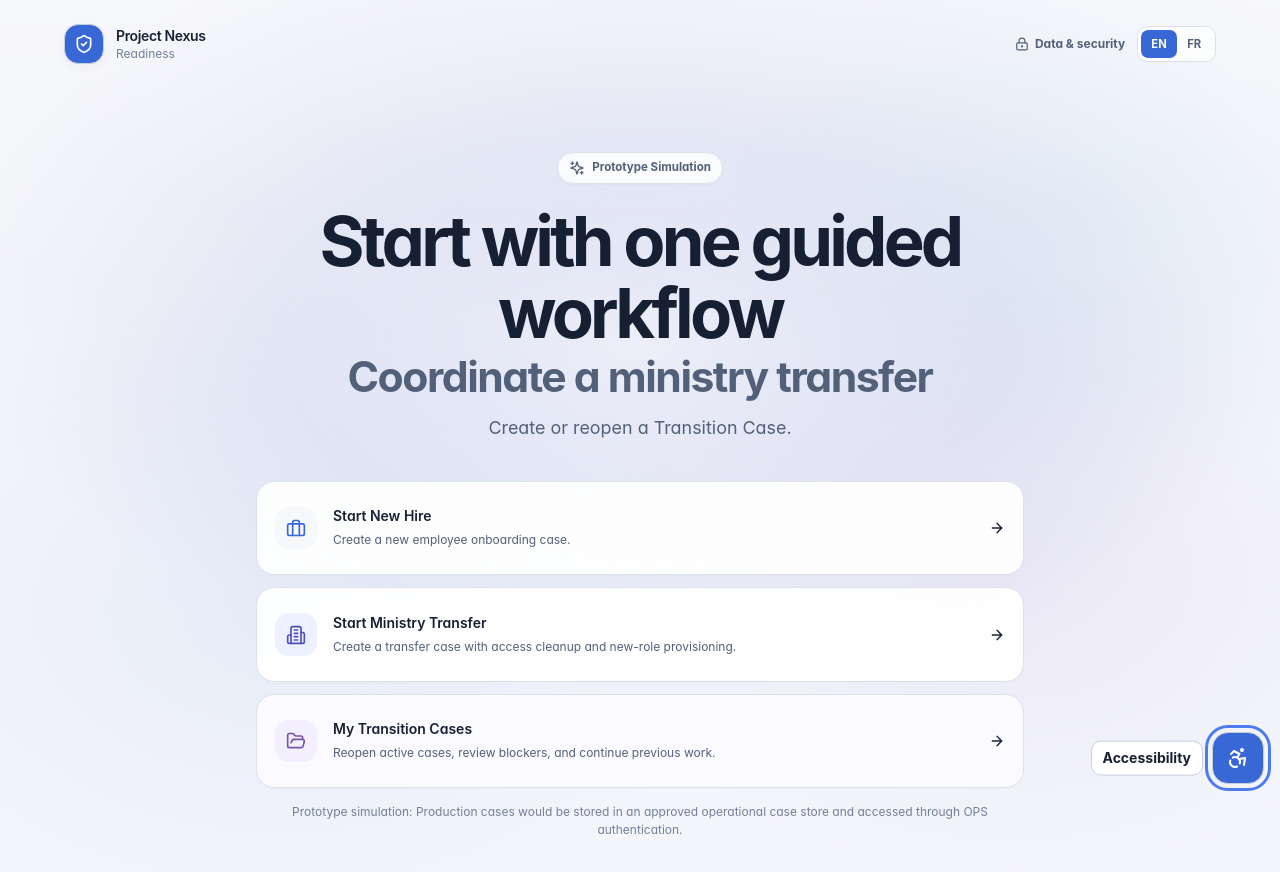
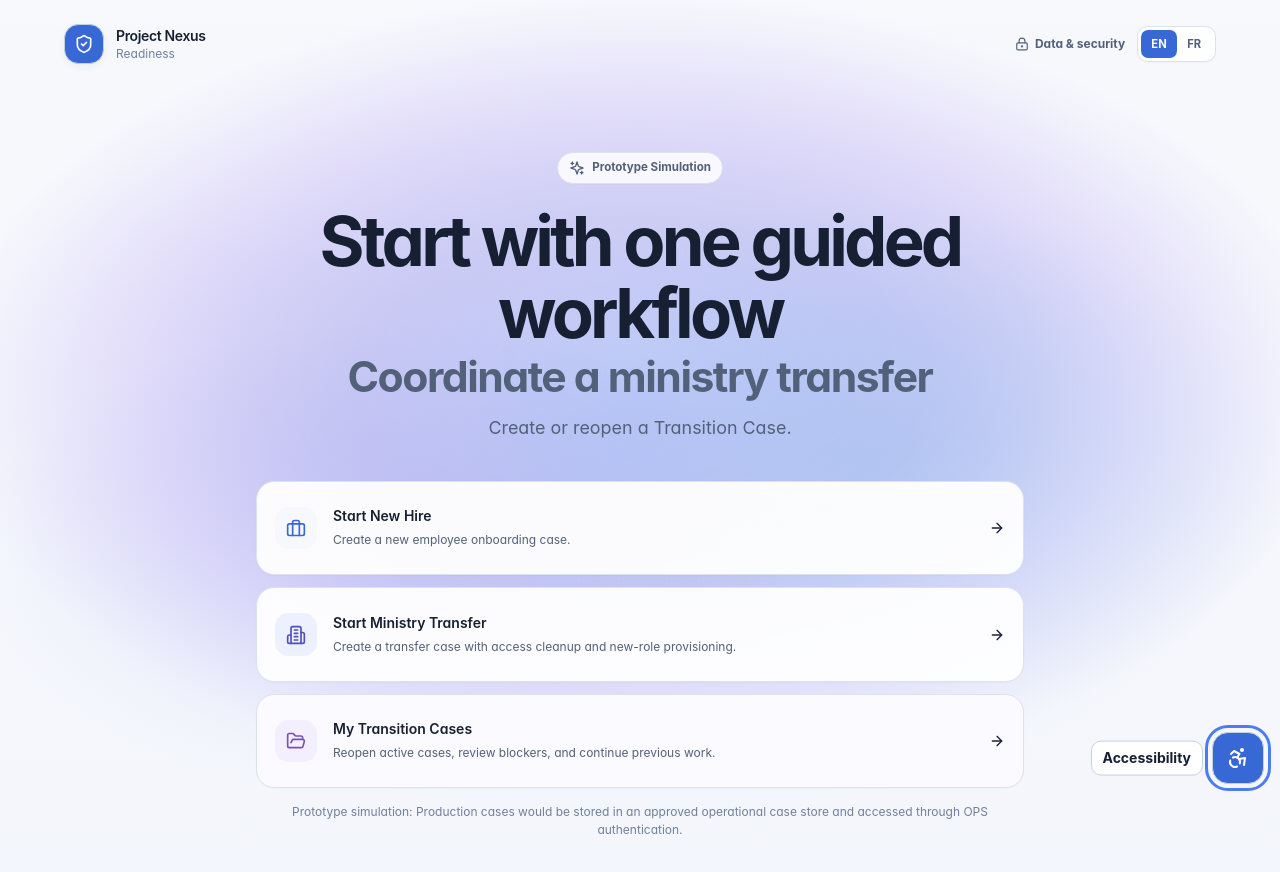
Before and after one commit to JashSojitra/threeflow-project1-nexus-v1, a React (Vite) app: page / in a window 1280 px wide. Shown: the top 872 px of the page. Built offline with nearby package versions, Linux system fonts and the light colour scheme.

Commit message:
bugfix-welcome screen gradient

```diff
--- a/src/index.css
+++ b/src/index.css
@@ -221,9 +221,9 @@ html[data-contrast] .bg-slate-950\/35, html[data-contrast] .bg-slate-950\/40 { b
   .accessibility-option:hover { border-color: var(--border-strong); background: var(--surface-hover); }
   .accessibility-option input { width: 1rem; height: 1rem; margin-top: .15rem; accent-color: var(--accent); }
   .accessibility-text-action { display: inline-flex; align-items: center; gap: .45rem; color: var(--accent); font-size: .875rem; font-weight: 700; text-decoration: underline; text-underline-offset: .16em; }
-  .nexus-welcome { position: relative; display: flex; min-height: 100svh; flex-direction: column; overflow: hidden; color: var(--text); background: radial-gradient(ellipse 66rem 35rem at 50% 31%, rgba(64, 90, 194, .17), transparent 67%), radial-gradient(ellipse 42rem 29rem at 22% 66%, rgba(111, 148, 232, .115), transparent 70%), radial-gradient(ellipse 39rem 28rem at 79% 62%, rgba(143, 116, 213, .105), transparent 70%), var(--app); }
-  .nexus-welcome::before { position: absolute; inset: 0; pointer-events: none; content: ''; background: radial-gradient(ellipse 32rem 18rem at 50% 37%, rgba(255, 255, 255, .64), transparent 72%), radial-gradient(ellipse 30rem 22rem at 84% 23%, rgba(98, 196, 223, .08), transparent 74%); }
-  .nexus-welcome::after { position: absolute; inset: 0; pointer-events: none; content: ''; background: radial-gradient(ellipse 52rem 31rem at 50% 42%, rgba(103, 104, 218, .045), transparent 74%), linear-gradient(180deg, rgba(255,255,255,.18), transparent 35%, rgba(240,244,255,.14)); }
+  .nexus-welcome { position: relative; display: flex; min-height: 100svh; flex-direction: column; overflow: hidden; color: var(--text); background: radial-gradient(ellipse 70% 55% at 50% 42%, rgba(59, 91, 246, .34) 0%, rgba(79, 70, 229, .25) 32%, rgba(139, 92, 246, .16) 55%, transparent 78%), radial-gradient(ellipse 45% 40% at 68% 50%, rgba(34, 211, 238, .16) 0%, transparent 72%), radial-gradient(ellipse 45% 35% at 30% 60%, rgba(129, 140, 248, .18) 0%, transparent 72%), #f6f8fc; }
+  .nexus-welcome::before { position: absolute; inset: 0; pointer-events: none; content: ''; background: radial-gradient(ellipse 35rem 21rem at 50% 38%, rgba(255, 255, 255, .25), transparent 72%), radial-gradient(ellipse 56rem 34rem at 50% 45%, rgba(60, 79, 190, .10), transparent 75%); }
+  .nexus-welcome::after { position: absolute; inset: 0; pointer-events: none; content: ''; background: linear-gradient(180deg, rgba(255,255,255,.08), transparent 32%, rgba(229,235,255,.16)); }
   .nexus-welcome__header { position: relative; z-index: 1; display: flex; min-height: 5.5rem; align-items: center; justify-content: space-between; gap: 1rem; padding: 1.25rem clamp(1.25rem, 5vw, 4.5rem); }
   .nexus-welcome__mark { display: grid; width: 2.5rem; height: 2.5rem; place-items: center; border: 1px solid var(--border-strong); border-radius: .9rem; color: white; background: var(--accent); box-shadow: var(--shadow-sm); }
   .nexus-welcome__security { display: inline-flex; align-items: center; gap: .4rem; color: var(--text-secondary); font-size: .75rem; font-weight: 650; }
@@ -264,7 +264,7 @@ html[data-focus='true'] :focus-visible { outline:3px solid var(--focus) !importa
 html[data-contrast='high'] .premium-card,html[data-contrast='high'] .scenario-option,html[data-contrast='high'] .accessibility-trigger,html[data-contrast='high'] .accessibility-panel,html[data-contrast='high'] .nexus-welcome__choice { box-shadow:none; border-color:var(--border-strong); }
 html[data-contrast='high'] .nexus-welcome, html[data-contrast='high'] .nexus-welcome::before, html[data-contrast='high'] .nexus-welcome::after { background:var(--app); } html[data-contrast='high'] .nexus-welcome__choice { background:var(--surface); }
 html[data-contrast='high'] [role='dialog'][aria-labelledby='unsaved'] button:last-child { border-color:#000; color:#fff; background:#003fc7; box-shadow:none; }
-html[data-contrast='dark'] .nexus-welcome { background:radial-gradient(ellipse 64rem 36rem at 50% 28%, rgba(47, 78, 144, .24), transparent 68%), radial-gradient(ellipse 40rem 26rem at 18% 72%, rgba(39, 70, 133, .13), transparent 72%), radial-gradient(ellipse 38rem 28rem at 81% 61%, rgba(62, 48, 117, .13), transparent 72%), var(--app); } html[data-contrast='dark'] .nexus-welcome::before { background:radial-gradient(ellipse 32rem 20rem at 50% 38%, rgba(92, 124, 184, .08), transparent 72%), radial-gradient(ellipse 28rem 20rem at 82% 22%, rgba(53, 111, 151, .07), transparent 74%); } html[data-contrast='dark'] .nexus-welcome::after { background:linear-gradient(180deg, rgba(255,255,255,.018), transparent 35%, rgba(4,8,18,.12)); } html[data-contrast='dark'] .nexus-welcome__choice--transfer .nexus-welcome__choice-icon, html[data-contrast='dark'] .nexus-welcome__choice--cases .nexus-welcome__choice-icon { color:var(--accent); background:var(--surface-subtle); }
+html[data-contrast='dark'] .nexus-welcome { background:radial-gradient(ellipse 72% 58% at 50% 44%, rgba(49, 68, 190, .48) 0%, rgba(37, 49, 135, .38) 38%, rgba(24, 31, 82, .22) 62%, transparent 82%), radial-gradient(ellipse 45% 42% at 66% 52%, rgba(74, 85, 210, .22) 0%, transparent 72%), radial-gradient(ellipse 42% 36% at 28% 62%, rgba(46, 93, 172, .17) 0%, transparent 74%), #0d0f15; } html[data-contrast='dark'] .nexus-welcome::before { background:radial-gradient(ellipse 42rem 24rem at 50% 40%, rgba(111, 130, 239, .10), transparent 74%); } html[data-contrast='dark'] .nexus-welcome::after { background:linear-gradient(180deg, rgba(255,255,255,.025), transparent 30%, rgba(3,6,15,.18)); } html[data-contrast='dark'] .nexus-welcome__choice--transfer .nexus-welcome__choice-icon, html[data-contrast='dark'] .nexus-welcome__choice--cases .nexus-welcome__choice-icon { color:var(--accent); background:var(--surface-subtle); }
 html[data-contrast] .access-spotlight { border-color:var(--border); background:var(--surface-subtle); } html[data-contrast] .access-spotlight .text-slate-900 { color:var(--text) !important; } html[data-contrast] .access-spotlight .text-slate-700 { color:var(--text-secondary) !important; }
 @media (prefers-reduced-motion: reduce) { *,*::before,*::after { scroll-behavior:auto !important; animation-duration:.01ms !important; animation-iteration-count:1 !important; transition-duration:.01ms !important; } }
 
```
